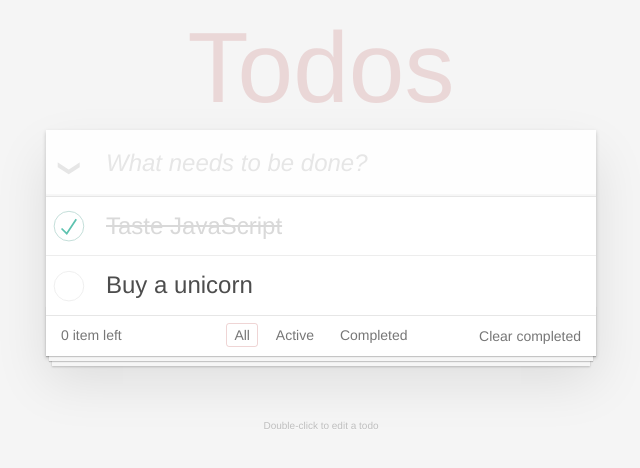
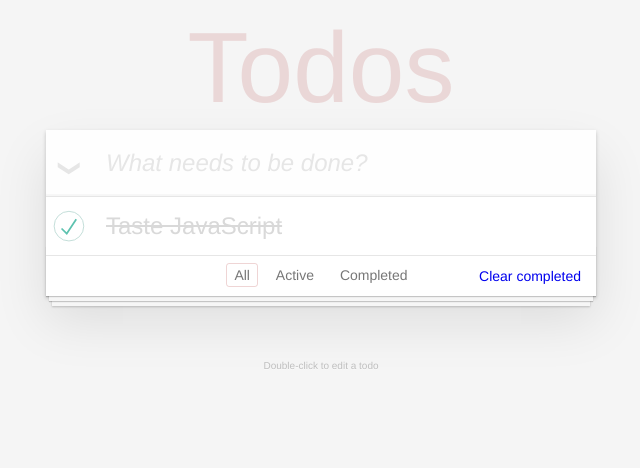
Before and after one commit to study-hary-id/simple-todos, a Django app: page /todos/ in a window 1280 px wide. Shown: the top 468 px of the page, without its empty margins (319-959 px from the left). Run offline with Django 3.2, Linux system fonts and the light colour scheme.

Commit message:
Improve website template and comment some syntax

```diff
--- a/website/todos/templates/todos/index.html
+++ b/website/todos/templates/todos/index.html
@@ -1,11 +1,12 @@
 <!doctype html>
 <html lang="en">
+{% load static %}
 
 <head>
 	<meta charset="utf-8">
 	<meta name="viewport" content="width=device-width, initial-scale=1">
 	<title>Simple Todos</title>
-	<link rel="stylesheet" href="/static/todos/css/index.css">
+	<link rel="stylesheet" href="{% static '/todos/css/index.css' %}">
 </head>
 
 <body>
@@ -19,6 +20,7 @@
 		<section class="main">
 			<input id="toggle-all" class="toggle-all" type="checkbox">
 			<label for="toggle-all">Mark all as complete</label>
+
 			<ul class="todo-list">
 				<!-- These are here just to show the structure of the list items -->
 				<!-- List items should get the class `editing` when editing and `completed` when marked as completed -->
@@ -26,17 +28,9 @@
 					<div class="view">
 						<input class="toggle" type="checkbox" checked>
 						<label>Taste JavaScript</label>
-						<button class="destroy"></button>
+						<a href="{% url 'delete' 10 %}" class="destroy"></a>
 					</div>
-					<input class="edit" value="Create a TodoMVC template">
-				</li>
-				<li>
-					<div class="view">
-						<input class="toggle" type="checkbox">
-						<label>Buy a unicorn</label>
-						<button class="destroy"></button>
-					</div>
-					<input class="edit" value="Rule the web">
+					<!-- <input class="edit" value="Create a TodoMVC template"> -->
 				</li>
 			</ul>
 		</section>
@@ -44,21 +38,21 @@
 		<!-- This footer should hidden by default and shown when there are todos -->
 		<footer class="footer">
 			<!-- This should be `0 items left` by default -->
-			<span class="todo-count"><strong>0</strong> item left</span>
+			<!-- <span class="todo-count"><strong>0</strong> item left</span> -->
 			<!-- Remove this if you don't implement routing -->
 			<ul class="filters">
 				<li>
-					<a class="selected" href="#/">All</a>
+					<a class="selected" href="{% url 'index' %}">All</a>
 				</li>
 				<li>
-					<a href="#/active">Active</a>
+					<a href="{% url 'active' %}">Active</a>
 				</li>
 				<li>
-					<a href="#/completed">Completed</a>
+					<a href="{% url 'completed' %}">Completed</a>
 				</li>
 			</ul>
 			<!-- Hidden if no completed items are left ↓ -->
-			<button class="clear-completed">Clear completed</button>
+			<a href="{% url 'clear_completed' %}" class="clear-completed">Clear completed</a>
 		</footer>
 	</section>
 
```
